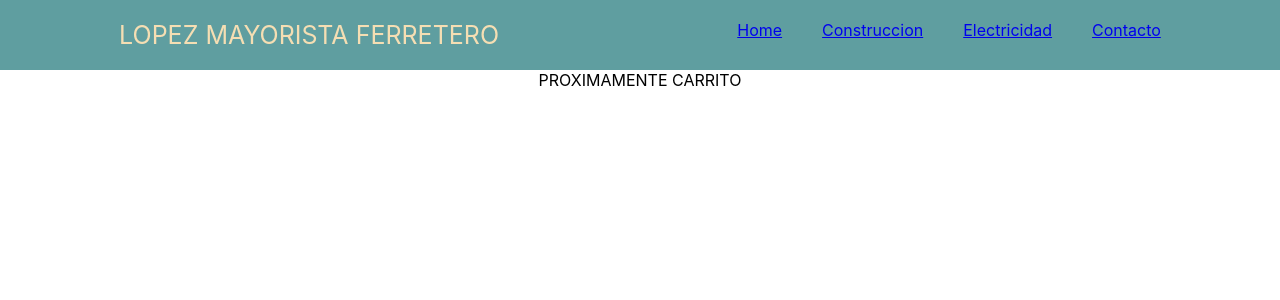
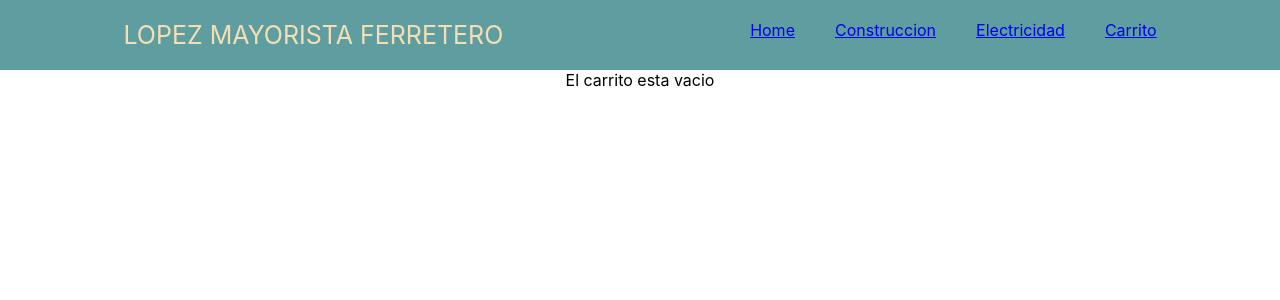
Before and after one commit to silvialoab/ferreteria-React, a React (Create React App) app in the folder ferreteria-silviaabouaquin/: page /cart in a window 1280 px wide. Shown: the top 300 px of the page. Built offline with nearby package versions, Linux system fonts and the light colour scheme.

Commit message:
trabajando en el cart

```diff
--- a/ferreteria-silviaabouaquin/src/App.js
+++ b/ferreteria-silviaabouaquin/src/App.js
@@ -10,10 +10,13 @@
 import ItemDetailContainer from './Components/ItemDetailContainer';
 import ItemList from './Components/ItemList';
 import React from 'react';
+import {CartFuncion} from './Components/context/CartContext';
+import Cart from './Components/Cart';
 
 function App() {
   return (
     <BrowserRouter>
+      <CartFuncion>
        <div className="App"  >
           <Navbar />
           <Switch>
@@ -21,7 +24,7 @@
               <ItemListContainer titulo='Lo que buscas, y mas.....' />
             </Route>
             <Route path="/cart" exact>
-            <div>PROXIMAMENTE CARRITO</div>
+              <Cart titulo='Carrito'/>
             </Route>
             <Route path="/:categoria/" exact>
               <ItemList titulo='Construccion' />
@@ -31,6 +34,7 @@
             </Route>
           </Switch>
         </div>
+      </CartFuncion>
     </BrowserRouter>
   );
 }
--- a/ferreteria-silviaabouaquin/src/Components/Cart.jsx
+++ b/ferreteria-silviaabouaquin/src/Components/Cart.jsx
@@ -1,14 +1,24 @@
-import React from 'react';
-import './cart.css'
+import React, {useContext} from 'react'
+import { Context } from './context/CartContext'
 
 
 const Cart = () => {
-    return (
-        <div className='cart'>
-            <h3>Carrito</h3>
-        </div>
+    const {cart} = useContext(Context)
 
+    return(
+        <>
+            {cart.length>0?cart.map((item)=>
+                <div>
+                    Descripcion: {item.descripcion},
+                    Precio: {item.precio},
+                    Subtotal: {item.subTotal}
+                    Cantidad: {item.count}
+                </div>):
+                <div>
+                    El carrito esta vacio
+                </div>}
+        </>
     );
-};
+}
 
 export default Cart;
--- a/ferreteria-silviaabouaquin/src/Components/ItemCount.jsx
+++ b/ferreteria-silviaabouaquin/src/Components/ItemCount.jsx
@@ -38,7 +38,7 @@
             <button type="button">
                 Stock disponible: {stock}
             </button>
-            <button type="button" onClick={()=>props.onAdd(count)}>
+            <button type="button" onClick={()=>props.agregar(count)}>
                 Agregar al Carrito {count} unidades
             </button>
         </div>
--- a/ferreteria-silviaabouaquin/src/Components/ItemDetail.jsx
+++ b/ferreteria-silviaabouaquin/src/Components/ItemDetail.jsx
@@ -1,15 +1,16 @@
-import React, {useState} from "react"
+import React, {useState, useContext} from "react"
 import { Link } from 'react-router-dom'
 import ItemCount from "./ItemCount"
+import { Context } from "./context/CartContext"
 
 
-const ItemDetail = ({descripcion, precio, stock, imagen}) => {
-    const [cant, setCant] = useState(0)
+const ItemDetail = ({id, descripcion, precio, stock, imagen}) => {
     const [compra, setCompra] = useState(false)
+    const {onAdd} = useContext(Context)
 
-    const onAdd = (props) => {
-        setCant(props.count)
+    const agregar = (props) => {
         setCompra(true)
+        onAdd({id, descripcion, precio}, props.count)
         console.log(`agregaste ${props.count} al carrito`)
     }
     return (
@@ -18,7 +19,7 @@
             <p>Stock Actual: {stock} </p>
             <p>${precio}</p>
             <img style={{width:"30%"}} src={imagen} alt={descripcion} />
-            {!compra ? <ItemCount stock={stock} onAdd={onAdd} /> : <Link to="/cart"><button>Finalizar Compra</button></Link>}
+            {!compra ? <ItemCount stock={stock} agregar={agregar} /> : <Link to="/cart"><button>Finalizar Compra</button></Link>}
         </div>
 
     )
--- a/ferreteria-silviaabouaquin/src/Components/NavBar.jsx
+++ b/ferreteria-silviaabouaquin/src/Components/NavBar.jsx
@@ -10,7 +10,7 @@
                 <Link to="/"><p>Home</p></Link>
                 <Link to="/Construccion"><p>Construccion</p></Link>
                 <Link to="/Electricidad"><p>Electricidad</p></Link>
-                <Link to="/"><p>Contacto</p></Link>
+                <Link to="/cart"><p>Carrito</p></Link>
             </div>
         </div>
     )
--- /dev/null
+++ b/ferreteria-silviaabouaquin/src/Components/context/CartContext.jsx
@@ -0,0 +1,33 @@
+import React, { useState } from "react";
+
+const Context = React.createContext()
+
+const CartFuncion = ({children}) => {
+    const [cart, setCart] = useState([])
+    const [unidades, setUnidades] = useState(0)
+    const [total, setTotal] = useState(0)
+
+    const onAdd = (producto, cantidad) => {
+        const itemExiste = cart.find(item=>item.id===producto.id)
+        if(!itemExiste){
+            setCart([...cart, {id:producto.id, descripcion:producto.descripcion, precio:producto.precio, cantidad:cantidad, subTotal:(producto.precio*cantidad)}])
+            setUnidades(unidades+1)
+            setTotal(total+(producto.precio*cantidad))
+        }else{
+            const cartAux=cart.map((item)=>{
+                if(item.id===producto.id){
+                    item.cantidad+=cantidad
+                    item.subTotal+=(producto.precio*cantidad)
+                }
+                return item
+            })
+            setCart(cartAux)
+            setTotal(total+(producto.precio*cantidad))
+        }
+    }
+    return <Context.Provider value={{ cart, unidades, total, onAdd }}>
+        {children}
+    </Context.Provider>
+}
+
+export {CartFuncion, Context}
```
Lines whose indentation alone changed are shown as unchanged.
